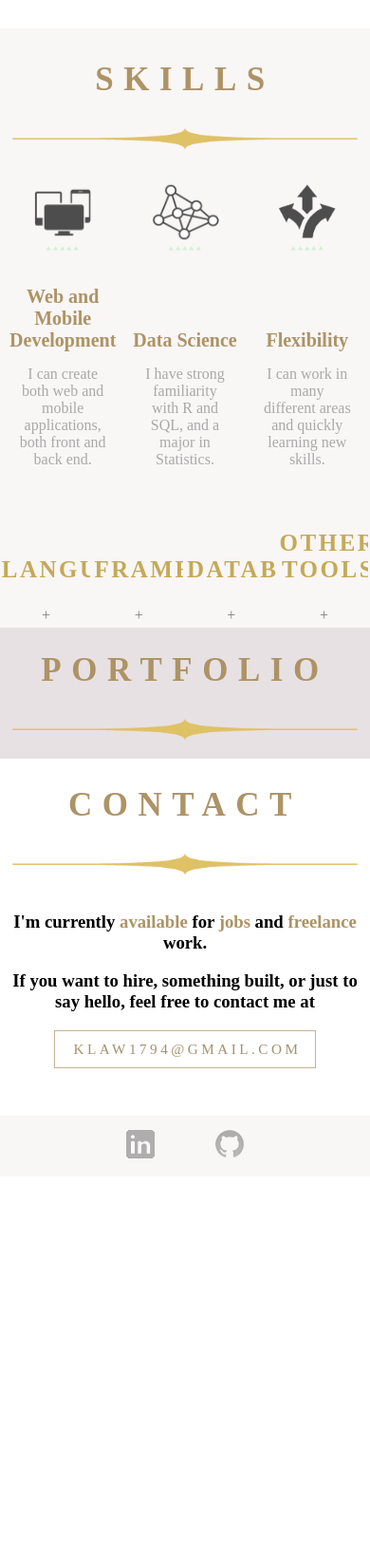
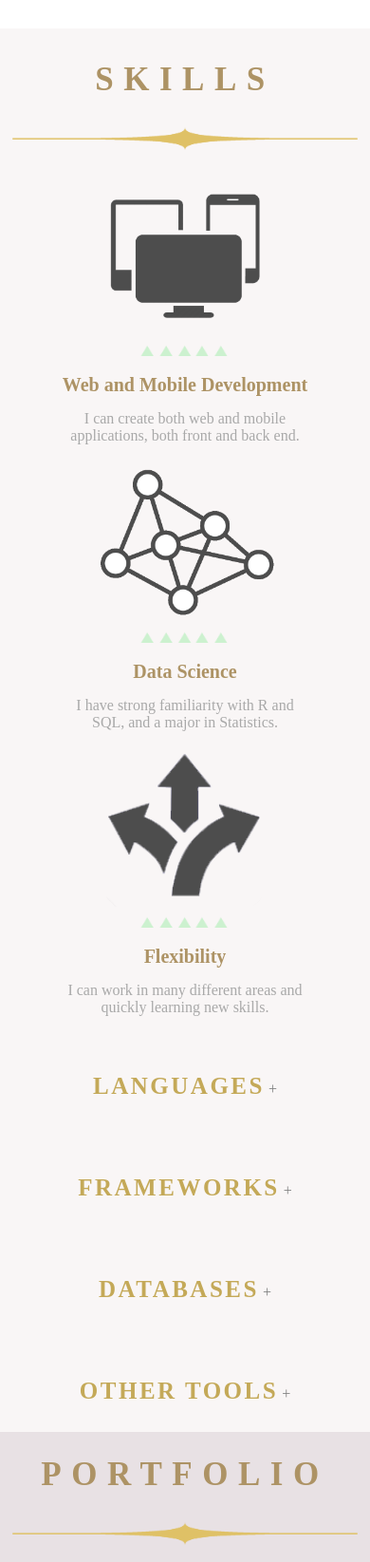
Before and after one commit to raptattention/kodylaw.com, a PHP site: page / in a window 390 px wide. Shown: the part 1127-2772 px from the top of the page at 95% size. Before the commit the page ends 2347 px from the top, so only its background shows below. Run offline with PHP 8.4, Linux system fonts and the light colour scheme; some libraries are stand-ins or nearby versions; some web fonts are replaced.

Commit message:
Added mobile responsiveness

```diff
--- a/css/style.css
+++ b/css/style.css
@@ -74,6 +74,18 @@ h2 {
 	overflow: hidden;
 }
 
+@media (max-width: 920px) and (min-width: 480px) {
+  .languages, .frameworks, .databases, .others {
+		width: 49%;
+	}
+}
+
+@media (max-width: 480px) {
+	.languages, .frameworks, .databases, .others {
+		width: 100%;
+	}
+}
+
 .services section img {
 	display: block;
 	margin: 0 auto;
@@ -86,6 +98,13 @@ h2 {
 	width: 32%;
 	display: inline-block;
 	margin: 15px auto;
+}
+
+@media (max-width: 700px) {
+  .services section {
+		width: 85%;
+		margin: 10px auto;
+	}
 }
 
 .descriptionImg {
@@ -124,7 +143,7 @@ h2 {
 	font-size: 20px;
 	color: #ad9365;
 	margin-bottom: 15px;
-	margin-top: 0;
+	margin-top: 10px;
 }
 
 span {
--- a/index.html
+++ b/index.html
@@ -42,16 +42,22 @@
         <section>
           <img src="../img/devices.png" class="descriptionImg">
           <img src="../img/triangle-divider.png">
+          <h4>Web and Mobile Development</h4>
+          <p>I can create both web and mobile applications, both front and back end.</p>
         </section>
         <section>
           <img src="../img/data-science.png" style="width: 73%;" class="descriptionImg">
           <img src="../img/triangle-divider.png">
+          <h4>Data Science</h4>
+          <p>I have strong familiarity with R and SQL, and a major in Statistics.</p>
         </section>
         <section>
           <img src="../img/flexibility-1.png" class="descriptionImg">
           <img src="../img/triangle-divider.png">
+          <h4>Flexibility</h4>
+          <p>I can work in many different areas and quickly learning new skills.</p>
         </section>
-        <section>
+        <!-- <section>
           <h4>Web and Mobile Development</h4>
           <p>I can create both web and mobile applications, both front and back end.</p>
         </section>
@@ -62,7 +68,7 @@
         <section>
           <h4>Flexibility</h4>
           <p>I can work in many different areas and quickly learning new skills.</p>
-        </section>
+        </section> -->
       </div>
       <div class="languages">
         <h3>Languages</h3>
```
